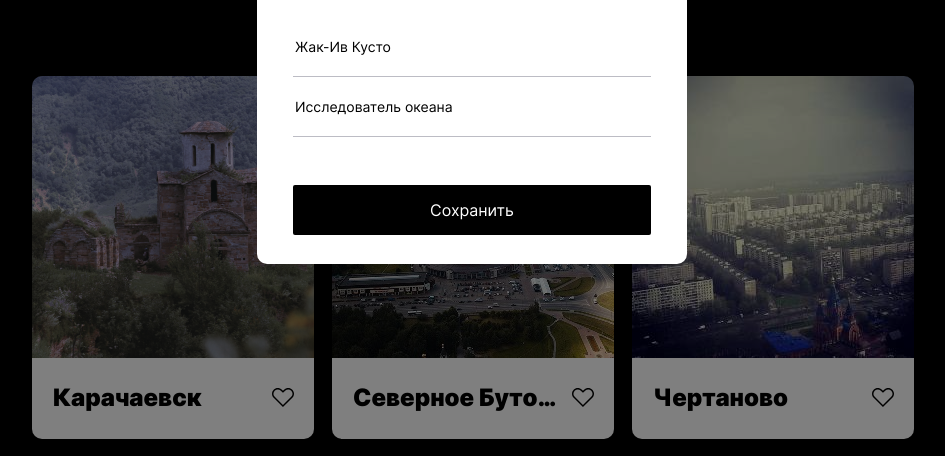
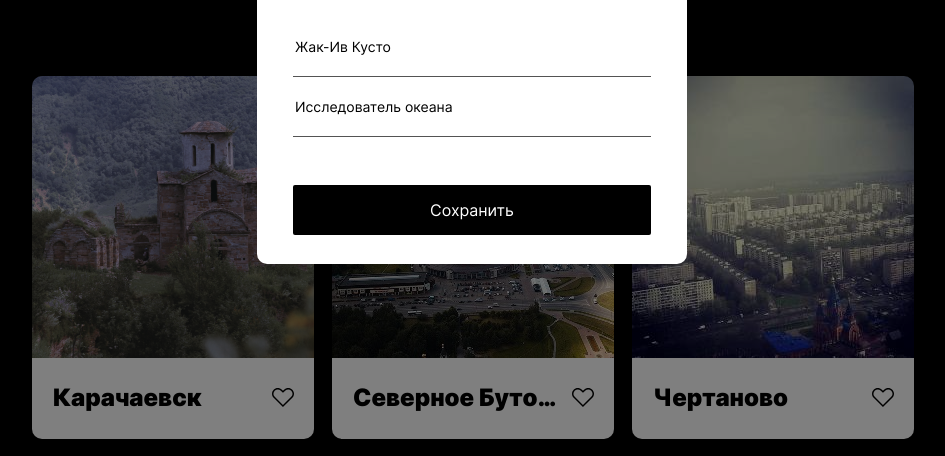
Before and after one commit to AnaKi96/mesto, a plain HTML site: page index.html in a window 1280 px wide. Both pictures are taken after a click on the button 672 px from the left and 204 px from the top of the page. Shown: the part 301-757 px from the top of the page, without its empty margins (168-1113 px from the left). Drawn offline with Linux system fonts and the light colour scheme.

Commit message:
исправления коммит 1

```diff
--- a/blocks/content/content.css
+++ b/blocks/content/content.css
@@ -1,8 +1,8 @@
 .content {
+    display: flex;
+    flex-direction: column;
     max-width: 880px;
     width: calc(100% - 2*200px);
-    display: flex;
-    flex-direction: column;
     margin: 0 auto;
     flex: 1;
 }
--- a/blocks/popup/__field/popup__field.css
+++ b/blocks/popup/__field/popup__field.css
@@ -1,17 +1,17 @@
 .popup__field {
     height: 57px;
     border: none;
-    border-bottom: 1px solid #bcbcc4;
+    border-bottom: 1px solid #545454;
     background-color: transparent;
-    font-family: 'Inter', sans-serif;
+    font-family: 'Inter';
     font-size: 14px;
     line-height: 1.2;
     font-weight: normal;
-    color: black;
+    color: #000;
     overflow-y: scroll;
 
 }
 
 .popup__field:focus {
-    outline-color: #bcbcc4;
+    outline-color: #545454;
 }
--- a/blocks/popup/popup.css
+++ b/blocks/popup/popup.css
@@ -2,7 +2,7 @@
     width: 100%;
     height: 100%;
     position: fixed;
-    background-color: rgba(0, 0, 0, 0.5);
+    background-color: rgba(0,0,0,.5);;
     top: 0;
     left: 0;
     display: none;
```
Also changed, not shown: scripts/script.js (line endings or trailing spaces).
